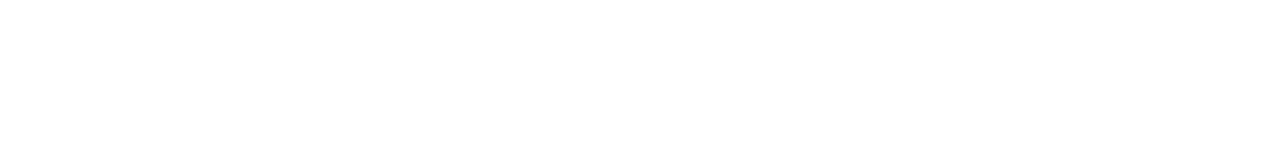
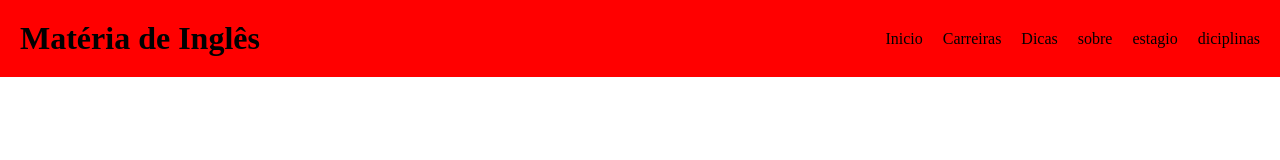
Before and after one commit to pktaldi/projeto-final, a plain HTML site: page pages/intro-ingles.html in a window 1280 px wide. Drawn offline with Linux system fonts and the light colour scheme.

Commit message:
Feat: adicionando intro do ingles

```diff
--- a/css/dicas-ingles.css
+++ b/css/dicas-ingles.css
@@ -0,0 +1,5 @@
+* {
+  box-sizing: border-box;
+  margin: 0;
+  padding: 0;
+}
--- a/css/intro-ingles.css
+++ b/css/intro-ingles.css
@@ -0,0 +1,18 @@
+* {
+  box-sizing: border-box;
+  margin: 0;
+  padding: 0;
+}
+
+header {
+  padding: 20px;
+  display: flex;
+  justify-content: space-between;
+  background-color: red;
+  align-items: center;
+}
+
+#menu {
+  display: flex;
+  gap: 20px;
+}
--- a/pages/intro-ingles.html
+++ b/pages/intro-ingles.html
@@ -3,9 +3,23 @@
 <head>
     <meta charset="UTF-8">
     <link rel="stylesheet" href="../css/intro-ingles.css">
-    <title>Inglês</title>
+    <title>Matéria de Inglês</title>
 </head>
 <body>
+<header>
+<h1>Matéria de Inglês</h1>
+ <section id="menu">
+        <p>Inicio</p>
+        <p>Carreiras</p>
+        <p>Dicas</p>
+        <p>sobre</p>
+        <p>estagio</p>
+        <p>diciplinas</p>
+      </section>
+</header>
+<main>
 
+
+</main>
 </body>
 </html>
```
